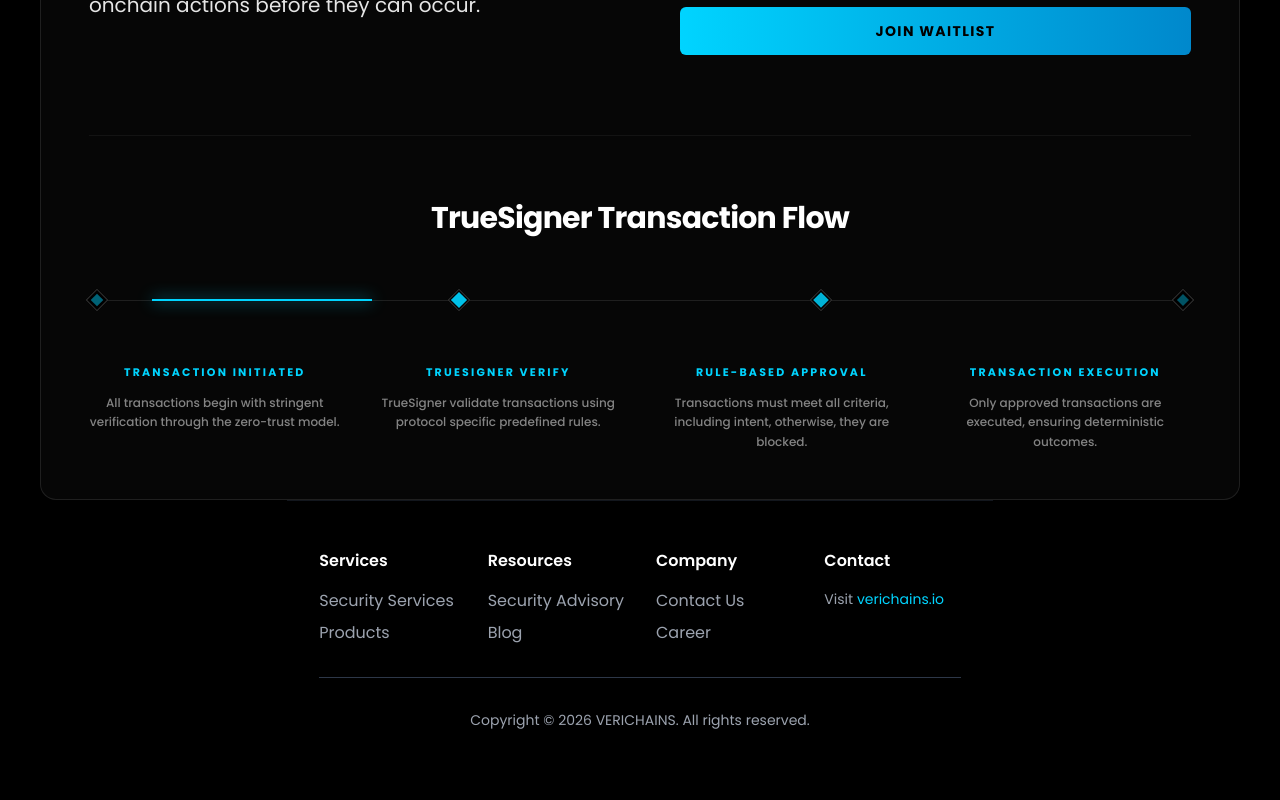
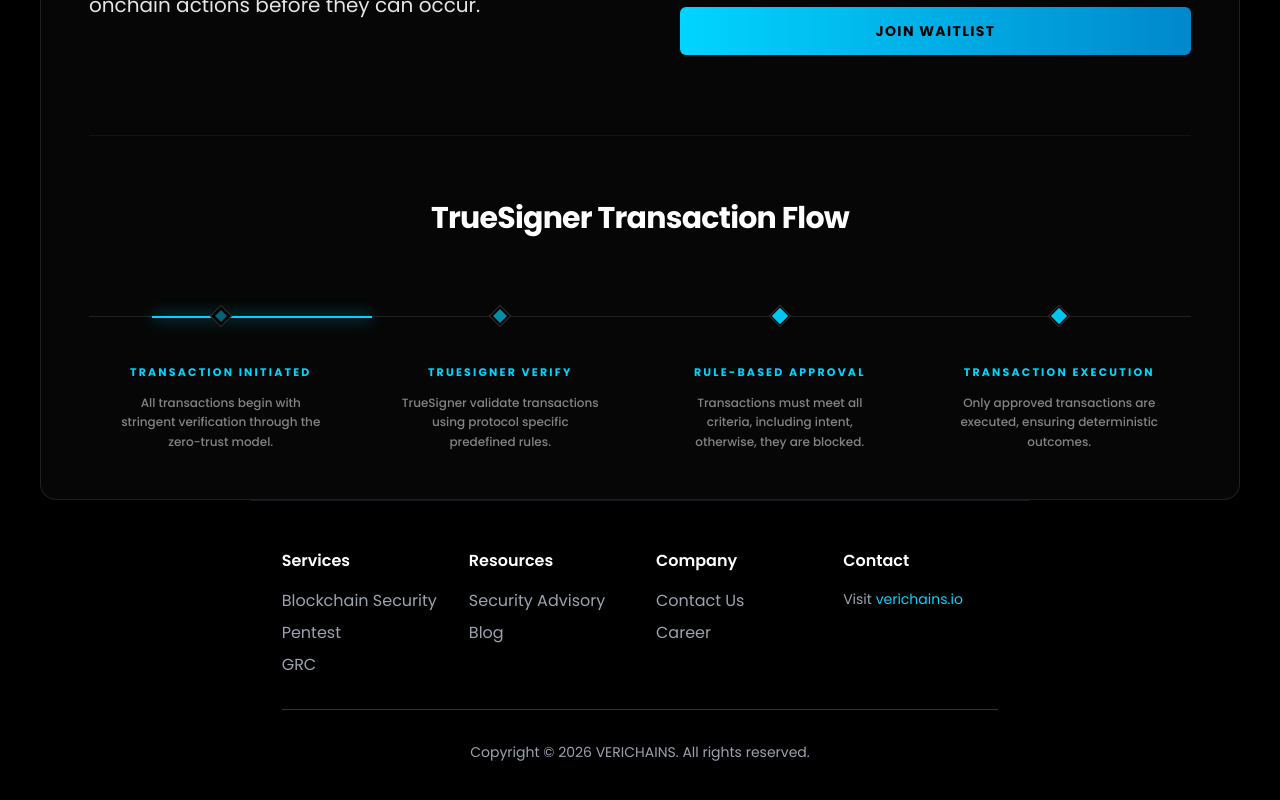
Before and after one commit to vokhactri/vrctruesigner, a Next.js app: page / in a window 1280 px wide. Shown: the part 490-1290 px from the top of the page. Built offline with nearby package versions, Linux system fonts and the light colour scheme.

Commit message:
feat: Implement Google Forms waitlist submission, migrate ESLint to flat config, upgrade Next.js and React, and refactor the TransactionFlow component.

```diff
--- a/components/information/TransactionFlow.tsx
+++ b/components/information/TransactionFlow.tsx
@@ -30,14 +30,13 @@
 
       <div className="relative">
         {/* Desktop View (Horizontal) */}
-        <div className="hidden md:block relative pt-12">
-          {/* Connector Line and Diamonds */}
-          <div className="absolute top-0 left-0 w-full h-8 flex items-center">
-            <div className="absolute h-[1px] w-full bg-white/10" />
+        <div className="hidden md:block relative pt-16">
+          {/* Main Connector Line (Background) */}
+          <div className="absolute top-[32px] left-0 w-full h-[1px] bg-white/10" />
 
-            {/* Animated Highlight */}
+          {/* Animated Highlight (Background) - Positioned on the line */}
           <motion.div
-              className="absolute h-[2px] bg-vrc-cyan shadow-[0_0_15px_#00D4FF]"
+            className="absolute top-[31.5px] left-0 h-[2px] bg-vrc-cyan shadow-[0_0_15px_#00D4FF] z-0"
             initial={{ left: "0%", width: "0%", opacity: 0 }}
             animate={{
               left: ["0%", "0%", "80%", "100%"],
@@ -51,80 +50,73 @@
             }}
           />
 
-            <div className="relative w-full flex justify-between">
-              {[0, 1, 2, 3].map((i) => (
-                <div key={i} className="relative flex flex-col items-center">
-                  <div className="w-4 h-4 bg-black rotate-45 border border-white/20 relative z-10 flex items-center justify-center">
+          <div className="grid grid-cols-4 gap-4 relative z-10">
+            {steps.map((step, i) => (
+              <div key={i} className="flex flex-col items-center group">
+                {/* Indicator (Diamond above text) */}
+                {/* 16 from pt-16, 4 from size-4, we calculate the half of sum of top padding of the container and size of the diamond */}
+                <div className="absolute -top-[calc((16*4px+4*4px)/2)] flex items-center justify-center">
+                  <div className="size-4 bg-black rotate-45 border border-white/20 flex items-center justify-center transition-colors duration-300 group-hover:border-vrc-cyan/50">
                     <motion.div
-                      className="w-2 h-2 bg-vrc-cyan"
+                      className="size-2 bg-vrc-cyan"
                       animate={{
                         scale: [1, 1.5, 1],
-                        opacity: [0.3, 1, 0.3]
+                        opacity: [0.4, 1, 0.4]
                       }}
                       transition={{
-                        duration: 2,
+                        duration: 3,
                         repeat: Infinity,
                         delay: i * 0.5
                       }}
                     />
                   </div>
                 </div>
-              ))}
+
+                {/* Text Content */}
+                <div className="text-center space-y-3 mt-4">
+                  <h3 className="text-[11px] font-bold text-vrc-cyan uppercase tracking-[0.2em] group-hover:text-vrc-cyan transition-colors">
+                    {step.title}
+                  </h3>
+                  <p className="text-xs text-white/50 leading-relaxed font-medium max-w-[200px] mx-auto">
+                    {step.description}
+                  </p>
                 </div>
-          </div>
-
-          {/* Steps Grid */}
-          <div className="grid grid-cols-4 gap-8">
-            {steps.map((step, i) => (
-              <div key={i} className="pt-8 text-center space-y-3">
-                <h3 className="text-[11px] font-bold text-vrc-cyan uppercase tracking-[0.2em]">{step.title}</h3>
-                <p className="text-xs text-white/50 leading-relaxed font-medium">{step.description}</p>
               </div>
             ))}
           </div>
         </div>
 
-        {/* Mobile View (Vertical) */}
-        <div className="md:hidden flex flex-col space-y-12 relative">
-          <div className="absolute left-4 top-0 bottom-0 w-[1px] bg-white/10" />
+        {/* Mobile View (Vertical Centered) */}
+        <div className="md:hidden flex flex-col space-y-16 relative py-8">
+          {/* Center Connector Line */}
+          <div className="absolute left-1/2 top-0 bottom-0 w-[1px] bg-white/10 -translate-x-1/2" />
 
-          {/* Mobile Animated Highlight */}
+          {steps.map((step, i) => (
+            <div key={i} className="relative flex flex-col items-center text-center group">
+              {/* Indicator */}
+              <div className="w-8 h-8 bg-[#0A0E1A] rotate-45 border border-white/20 flex items-center justify-center mb-6 relative z-10">
                 <motion.div
-            className="absolute left-[15px] w-[2px] bg-vrc-cyan shadow-[0_0_15px_#00D4FF]"
-            initial={{ top: "0%", height: "0%", opacity: 0 }}
+                  className="w-3 h-3 bg-vrc-cyan shadow-[0_0_10px_#00D4FF]"
                   animate={{
-              top: ["0%", "0%", "80%", "100%"],
-              height: ["0%", "20%", "20%", "0%"],
-              opacity: [0, 1, 1, 0]
+                    scale: [1, 1.4, 1],
+                    opacity: [0.4, 1, 0.4]
                   }}
                   transition={{
-              duration: 4,
-              repeat: Infinity,
-              ease: "easeInOut"
-            }}
-          />
-
-          {steps.map((step, i) => (
-            <div key={i} className="flex gap-8 relative">
-              <div className="flex-shrink-0 w-8 flex justify-center pt-1">
-                <div className="w-4 h-4 bg-black rotate-45 border border-white/20 relative z-10 flex items-center justify-center">
-                  <motion.div
-                    className="w-2 h-2 bg-vrc-cyan"
-                    animate={{
-                      scale: [1, 1.5, 1],
-                      opacity: [0.3, 1, 0.3]
-                    }}
-                    transition={{
-                      duration: 2,
+                    duration: 3,
                     repeat: Infinity,
                     delay: i * 0.5
                   }}
                 />
               </div>
-              </div>
-              <div className="space-y-2">
-                <h3 className="text-xs font-bold text-vrc-cyan uppercase tracking-[0.2em]">{step.title}</h3>
-                <p className="text-sm text-white/50 leading-relaxed font-medium">{step.description}</p>
+
+              {/* Text Content */}
+              <div className="space-y-2 px-6">
+                <h3 className="text-xs font-bold text-vrc-cyan uppercase tracking-[0.2em]">
+                  {step.title}
+                </h3>
+                <p className="text-sm text-white/50 leading-relaxed font-medium max-w-[280px] mx-auto">
+                  {step.description}
+                </p>
               </div>
             </div>
           ))}
--- a/components/layout/Footer.tsx
+++ b/components/layout/Footer.tsx
@@ -16,22 +16,32 @@
             <ul className="space-y-2">
               <li>
                 <Link
-                  href="https://verichains.io/services"
+                  href="https://verichains.io/security-services/blockchain-security/"
                   target="_blank"
                   rel="noopener noreferrer"
                   className="text-vrc-foreground-subtle hover:text-vrc-cyan transition-colors"
                 >
-                  Security Services
+                  Blockchain Security
                 </Link>
               </li>
               <li>
                 <Link
-                  href="https://verichains.io/products"
+                  href="https://verichains.io/security-services/full-scale-penetration-testing/"
                   target="_blank"
                   rel="noopener noreferrer"
                   className="text-vrc-foreground-subtle hover:text-vrc-cyan transition-colors"
                 >
-                  Products
+                  Pentest
+                </Link>
+              </li>
+              <li>
+                <Link
+                  href="https://verichains.io/security-services/security-compliance/"
+                  target="_blank"
+                  rel="noopener noreferrer"
+                  className="text-vrc-foreground-subtle hover:text-vrc-cyan transition-colors"
+                >
+                  GRC
                 </Link>
               </li>
             </ul>
@@ -53,7 +63,7 @@
               </li>
               <li>
                 <Link
-                  href="https://verichains.io/blog"
+                  href="https://blog.verichains.io"
                   target="_blank"
                   rel="noopener noreferrer"
                   className="text-vrc-foreground-subtle hover:text-vrc-cyan transition-colors"
@@ -70,7 +80,7 @@
             <ul className="space-y-2">
               <li>
                 <Link
-                  href="https://verichains.io/contact"
+                  href="https://verichains.io/contact-us"
                   target="_blank"
                   rel="noopener noreferrer"
                   className="text-vrc-foreground-subtle hover:text-vrc-cyan transition-colors"
@@ -80,7 +90,7 @@
               </li>
               <li>
                 <Link
-                  href="https://verichains.io/career"
+                  href="https://career.verichains.io"
                   target="_blank"
                   rel="noopener noreferrer"
                   className="text-vrc-foreground-subtle hover:text-vrc-cyan transition-colors"
--- a/components/waitlist/WaitlistForm.tsx
+++ b/components/waitlist/WaitlistForm.tsx
@@ -1,6 +1,6 @@
 "use client";
 
-import { useState } from "react";
+import { useState, useEffect } from "react";
 import { useForm } from "react-hook-form";
 import { zodResolver } from "@hookform/resolvers/zod";
 import { motion } from "framer-motion";
@@ -25,6 +25,15 @@
     type: "success" | "error" | null;
     message: string;
   }>({ type: null, message: "" });
+
+  useEffect(() => {
+    if (submitStatus.type) {
+      const timer = setTimeout(() => {
+        setSubmitStatus({ type: null, message: "" });
+      }, 5000);
+      return () => clearTimeout(timer);
+    }
+  }, [submitStatus.type]);
 
   const {
     register,
--- a/lib/api/submitWaitlist.ts
+++ b/lib/api/submitWaitlist.ts
@@ -12,28 +12,34 @@
     // Validate data
     const validatedData = waitlistSchema.parse(data);
 
-    // TODO: Implement Google Sheets API integration
-    // For now, simulate API call
-    console.log('Submitting waitlist data:', validatedData);
+    const FORM_URL = 'https://docs.google.com/forms/d/e/1FAIpQLSetWMhGuodBs82byM3Pptsp7DoDR4K4VFNd5B1531Hc8P4cmg/formResponse';
 
-    // Simulate API delay
-    await new Promise((resolve) => setTimeout(resolve, 1000));
+    const formData = new URLSearchParams();
+    formData.append('entry.1990205863', validatedData.firstName);
+    formData.append('entry.954253996', validatedData.lastName);
+    formData.append('entry.1127882988', validatedData.email);
+    formData.append('entry.1828409517', validatedData.organizationName);
+    formData.append('entry.598364122', validatedData.telegramHandle || '');
 
-    // Placeholder: In production, this would make an API call to Google Sheets
-    // Example:
-    // const response = await fetch('/api/waitlist', {
-    //   method: 'POST',
-    //   headers: { 'Content-Type': 'application/json' },
-    //   body: JSON.stringify(validatedData),
-    // });
-    // const result = await response.json();
-    // return result;
+    // Submit to Google Form
+    // Using no-cors because Google Forms doesn't return CORS headers
+    await fetch(FORM_URL, {
+      method: 'POST',
+      mode: 'no-cors',
+      headers: {
+        'Content-Type': 'application/x-www-form-urlencoded',
+      },
+      body: formData.toString(),
+    });
 
+    // Since we use no-cors, we can't check the response status.
+    // If fetch doesn't throw, we assume it was sent successfully.
     return {
       success: true,
       message: 'Thank you! You have been added to the waitlist.',
     };
   } catch (error) {
+    console.error('Waitlist submission error:', error);
     if (error instanceof Error) {
       return {
         success: false,
--- a/lib/validations/waitlistSchema.ts
+++ b/lib/validations/waitlistSchema.ts
@@ -6,29 +6,29 @@
 export const waitlistSchema = z.object({
   firstName: z
     .string()
-    .min(1, 'First name is required')
+    .min(2, 'First name is required')
     .trim(),
   lastName: z
     .string()
-    .min(1, 'Last name is required')
+    .min(2, 'Last name is required')
     .trim(),
   email: z
     .string()
-    .min(1, 'Work email is required')
     .email('Please enter a valid email address')
     .trim(),
   organizationName: z
     .string()
-    .min(1, 'Organization name is required')
+    .min(2, 'Organization name is required')
     .trim(),
   telegramHandle: z
     .string()
+    .trim()
     .optional()
+    .or(z.literal(''))
     .refine(
-      (val) => !val || val.startsWith('@'),
-      'Telegram handle must start with @'
-    )
-    .transform((val) => val?.trim() || ''),
+      (val) => !val || /^@[A-Za-z0-9_]{5,32}$/.test(val),
+      'Invalid Telegram handle (e.g., @username, 5-32 characters)'
+    ),
 });
 
 export type WaitlistFormData = z.infer<typeof waitlistSchema>;
```
Also changed, not shown: eslint.config.mjs (added, +16 -0 lines), package.json (+20 -14 lines), tsconfig.json (+28 -8 lines), .eslintrc.json (deleted), 1 other file (tests, documents, lock files or other folders). Lines whose indentation alone changed are shown as unchanged.
